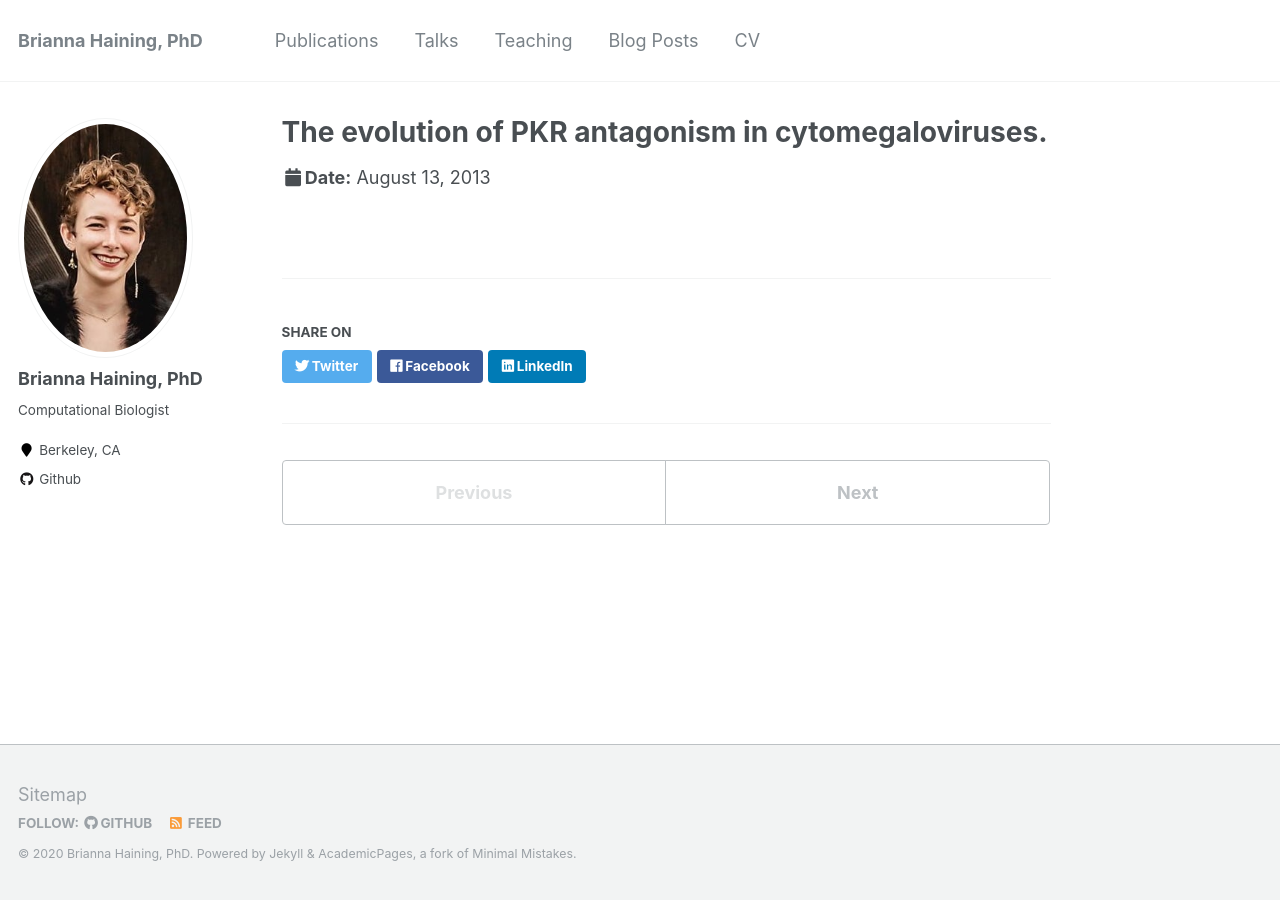
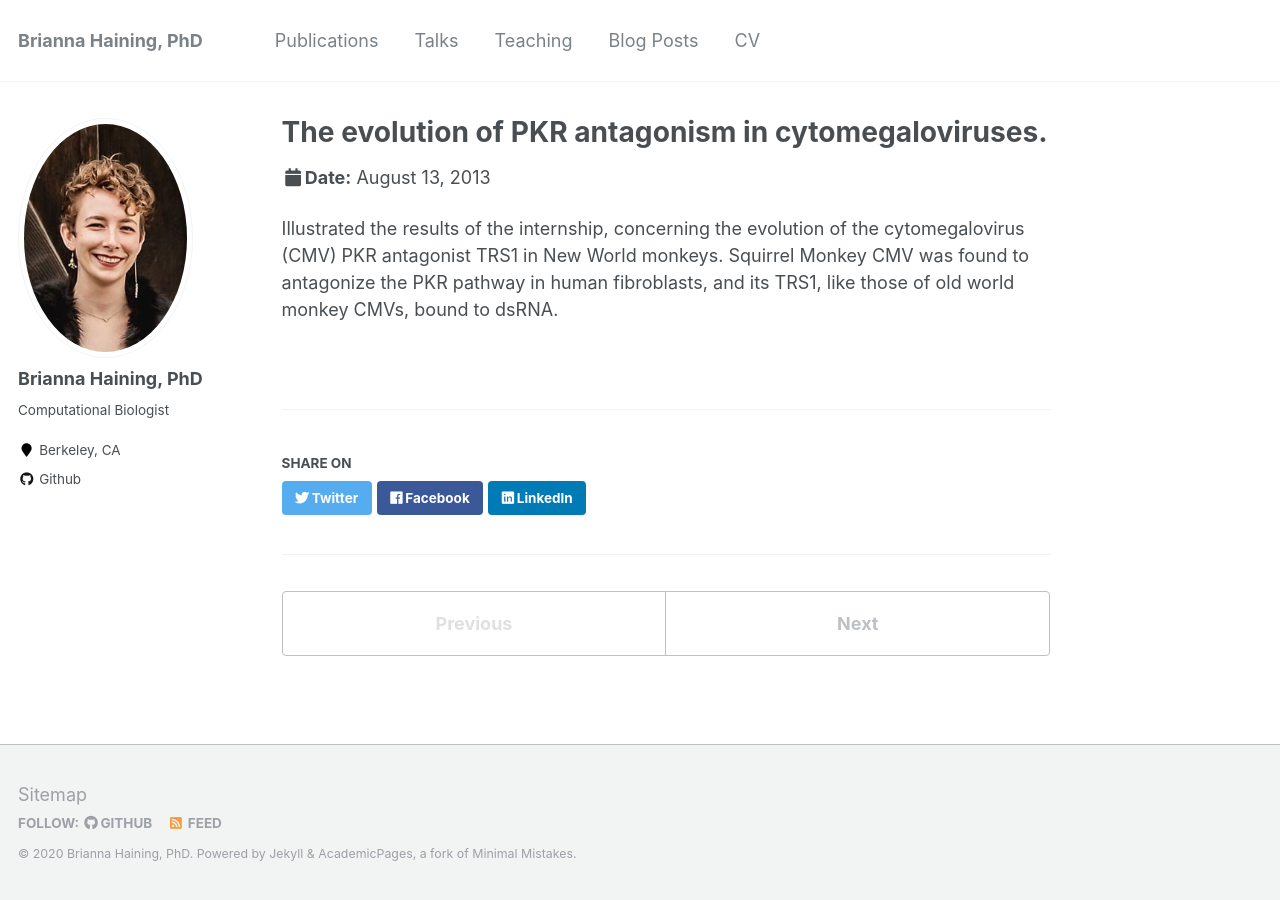
Before and after one commit to haining-b/haining-b.github.io, a Jekyll site: the page built from _talks/2013-08-13-talk-7.md, in a window 1280 px wide. Built offline with Jekyll 4.4.1, drawn with Linux system fonts in a browser that asks for light colours.

Commit message:
Update 2013-08-13-talk-7.md

```diff
--- a/_talks/2013-08-13-talk-7.md
+++ b/_talks/2013-08-13-talk-7.md
@@ -1,9 +1,10 @@
 ---
 title: "The evolution of PKR antagonism in cytomegaloviruses."
 collection: talks
-type: "Talk"
+type: "Poster Presentation"
 permalink: /talks/2013-08-13-talk-7
 venue: "2013 Fred Hutchinson Cancer Research Center Summer Undergraduate Research Program Poster Session"
 date: 2013-08-13
 location: "Seattle, WA"
 ---
+Illustrated the results of the internship, concerning the evolution of the cytomegalovirus (CMV) PKR antagonist TRS1 in New World monkeys. Squirrel Monkey CMV was found to antagonize the PKR pathway in human fibroblasts, and its TRS1, like those of old world monkey CMVs, bound to dsRNA.
```
